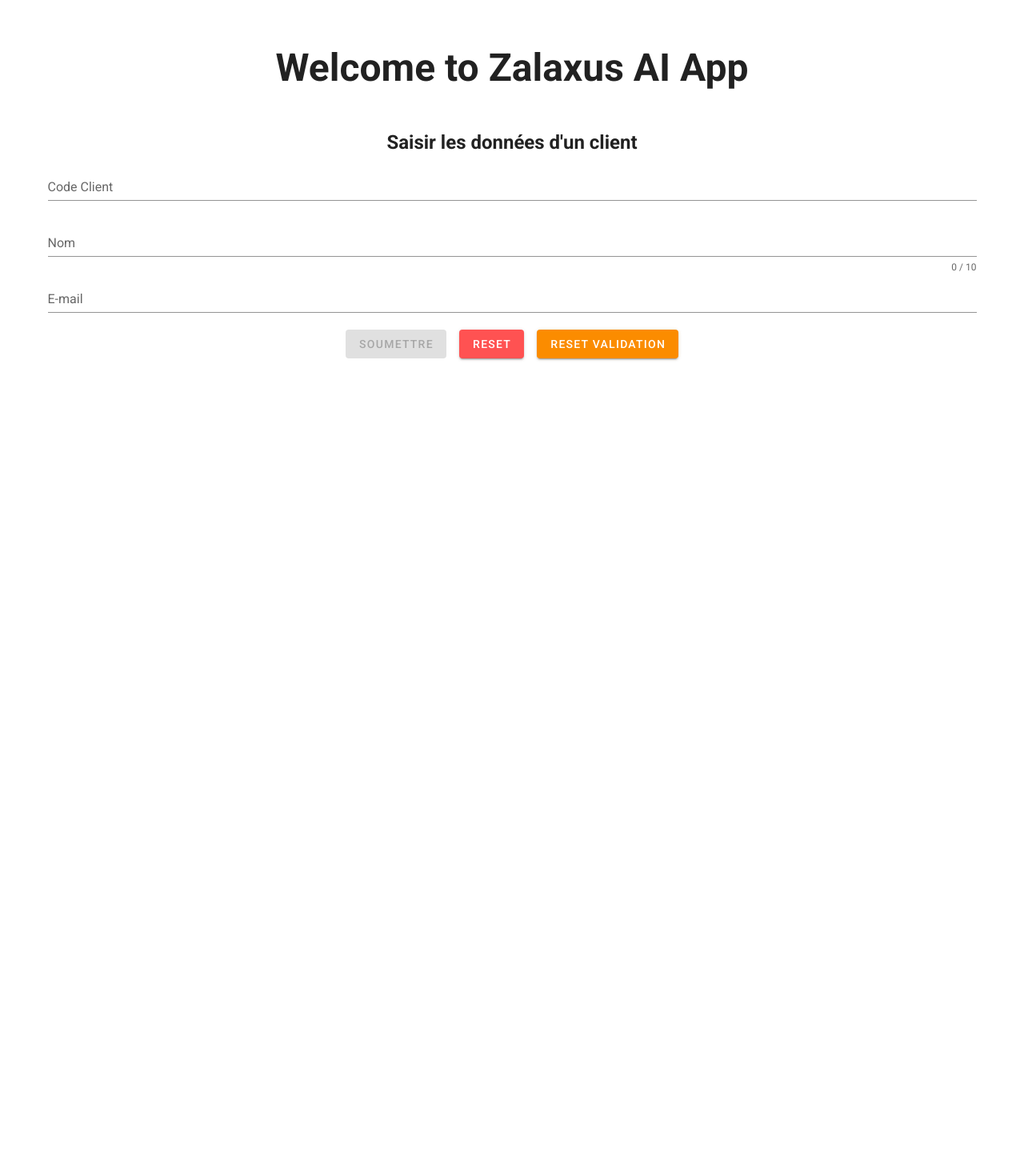
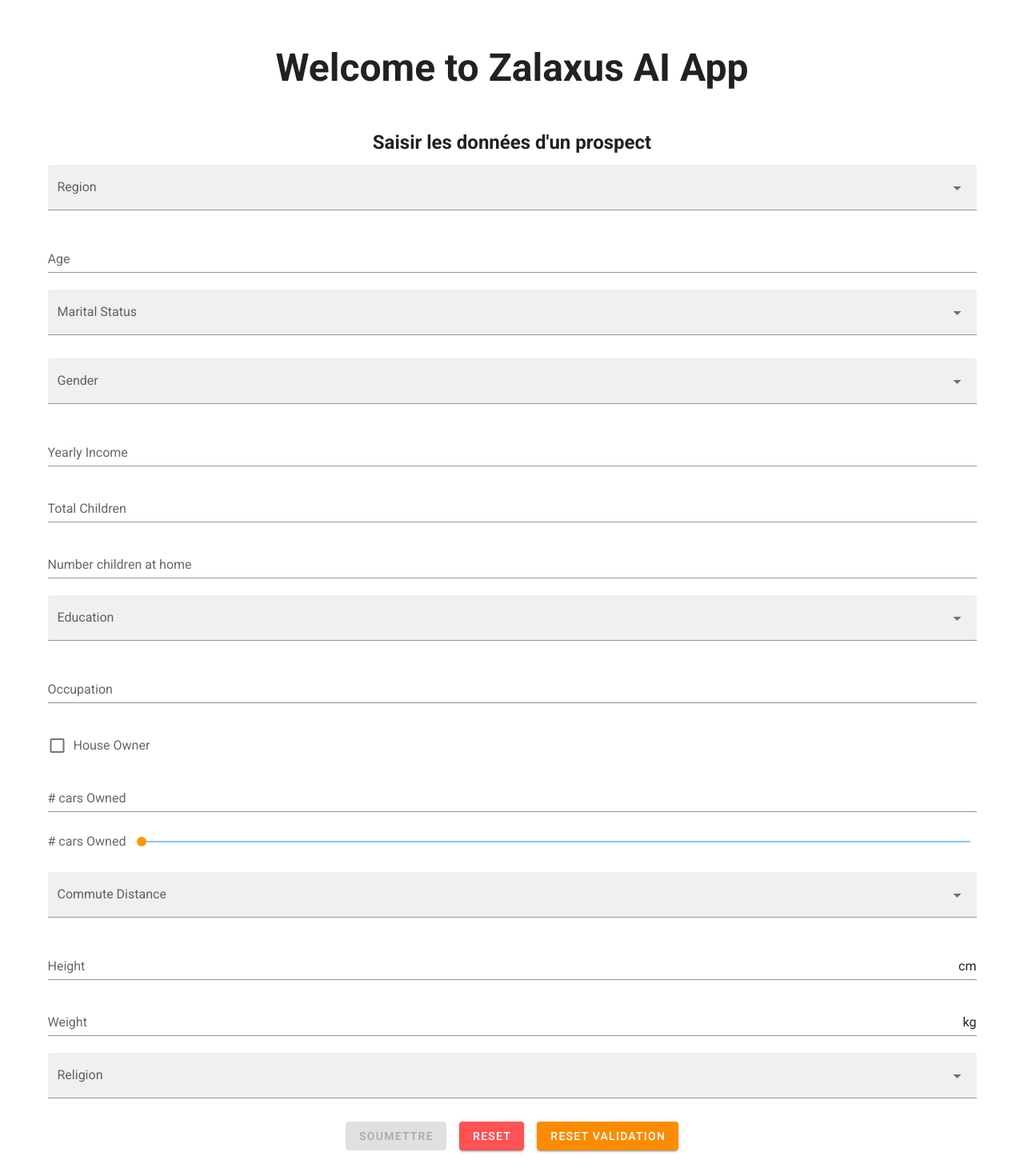
Before and after one commit to migrosdata/vuejs-zalaxus, a Vue app: page / in a window 1280 px wide. Shown: the part 270-1740 px from the top of the page at 80% size. Before the commit the page ends 800 px from the top, so only its background shows below. Built offline with nearby package versions, Linux system fonts and the light colour scheme; no server answers.

Commit message:
Add new fields

```diff
--- a/src/components/Home.vue
+++ b/src/components/Home.vue
@@ -21,33 +21,115 @@
         cols="12"
       >
         <h2 class="headline font-weight-bold mb-3">
-        Saisir les données d'un client
+        Saisir les données d'un prospect
         </h2>
         <v-form
             ref="form"
             v-model="valid"
             lazy-validation
           >
+            <v-select
+              :items="['North America', 'Europe', 'Pacific']"
+              filled
+              label="Region"
+            ></v-select>
             <v-text-field
-              v-model="code"
-              label="Code Client"
+              v-model="age"
+              :rules="nameRules"
+              label="Age"
+              type="number"
+              min="0"
+              step="1"
               required
             ></v-text-field>
+            <v-select
+              :items="['Single', 'Married']"
+              filled
+              label="Marital Status"
+            ></v-select>
+            <v-select
+              :items="['F', 'M']"
+              filled
+              label="Gender"
+            ></v-select>
             <v-text-field
-              v-model="name"
-              :counter="10"
-              :rules="nameRules"
-              label="Nom"
+              v-model="yearlyIncome"
+              :rules="yearlyIncome"
+              label="Yearly Income"
+              required
+              type="number"
+            ></v-text-field>
+            <v-text-field
+              v-model="totalChildren"
+              :rules="totalChildren"
+              label="Total Children"
+              required
+              type="number"
+            ></v-text-field>
+            <v-text-field
+              v-model="numberChildrenAtHome"
+              :rules="numberChildrenAtHome"
+              label="Number children at home"
+              required
+              type="number"
+            ></v-text-field>
+            <v-select
+              :items="['Partial High School', 'High School', 'Partial College', 'Bachelors', 'Graduate Degree']"
+              filled
+              label="Education"
+            ></v-select>
+            <v-text-field
+              v-model="occupation"
+              :rules="occupation"
+              label="Occupation"
               required
             ></v-text-field>
-
+            <v-checkbox
+              v-model="houseOwner"
+              :error-messages="errors"
+              value="1"
+              label="House Owner"
+              type="checkbox"
+              required
+            ></v-checkbox>
             <v-text-field
-              v-model="email"
-              :rules="emailRules"
-              label="E-mail"
+              v-model="numberCarsOwned"
+              :rules="numberCarsOwned"
+              label="# cars Owned"
               required
+              type="number"
+              min="0"
             ></v-text-field>
-
+            <v-slider
+              v-model="numberCarsOwned"
+              :rules="numberCarsOwned"
+              color="orange"
+              label="# cars Owned"
+              hint="Be honest"
+              min="1"
+              max="10"
+              thumb-label
+            ></v-slider>
+            <v-select
+              :items="['0-1 Miles', '1-2 Miles', '2-5 Miles', '5-10 Miles', '10+ Miles']"
+              filled
+              label="Commute Distance"
+            ></v-select>
+            <v-text-field
+              label="Height"
+              suffix="cm"
+              type="number"
+            ></v-text-field>
+           <v-text-field
+              label="Weight"
+              suffix="kg"
+              type="number"
+            ></v-text-field>
+            <v-select
+              :items="['Protestantism', 'Roman Catholicism', 'No religion']"
+              filled
+              label="Religion"
+            ></v-select>
             <v-btn
               :disabled="!valid"
               color="success"
```
